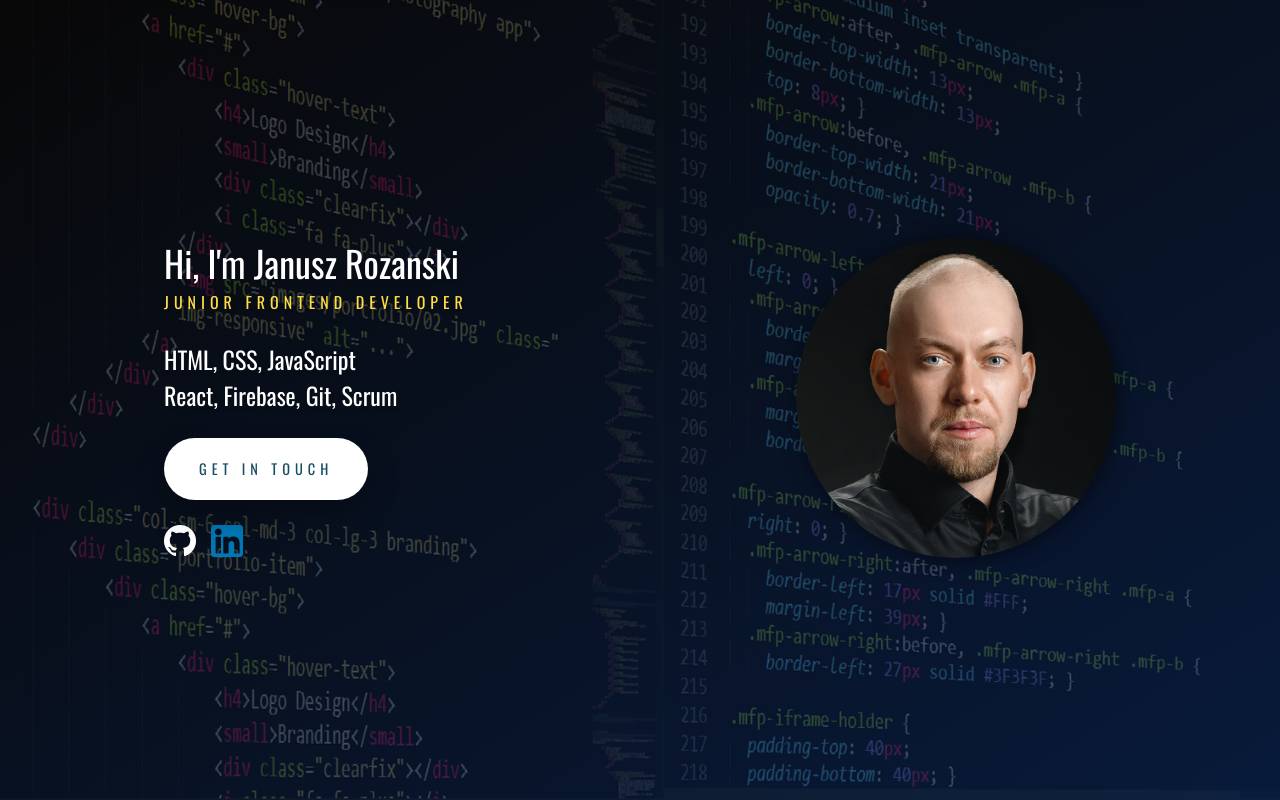
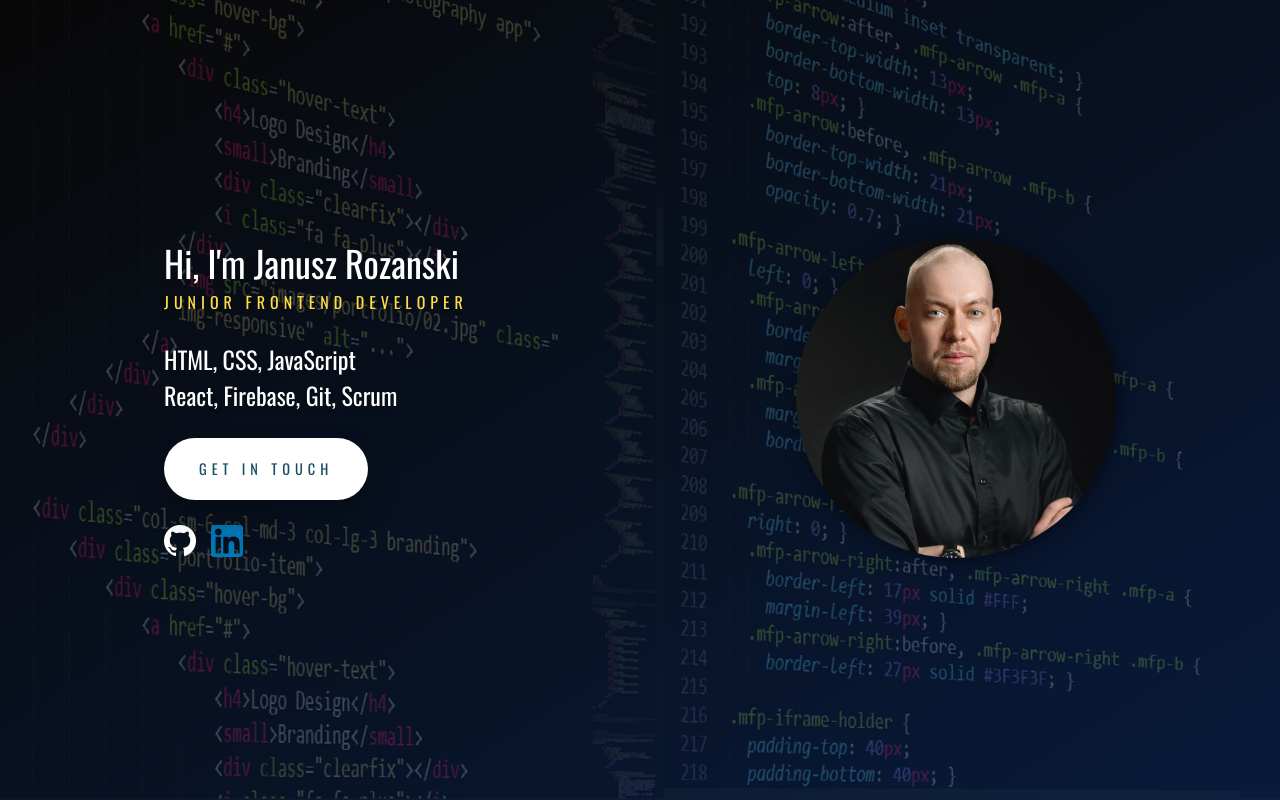
Before and after one commit to JanuszJanero/JanuszJanero.github.io, a plain HTML site: page index.html in a window 1280 px wide. Drawn offline with nearby package versions, Linux system fonts and the light colour scheme.

Commit message:
change profilephoto and resize

```diff
--- a/index.html
+++ b/index.html
@@ -16,7 +16,8 @@
 <body>
     <div class="main-container">
         <aside class="picture-wrapper">
-        <img class="profile-photo" src="img/linkedinJJ.png"profile photo of Janusz Janero">
+        <!-- <img class="profile-photo" src="img/linkedinJJ.png"profile photo of Janusz Janero"> -->
+        <img class="profile-photo" src="img/IMG_2886.jpg"profile photo of Janusz Janero">
     </aside>
     <main class="about">
         <header class="info-wrapper">
```
Also changed, not shown: img/IMG_2886.jpg (added), 1 other file.
